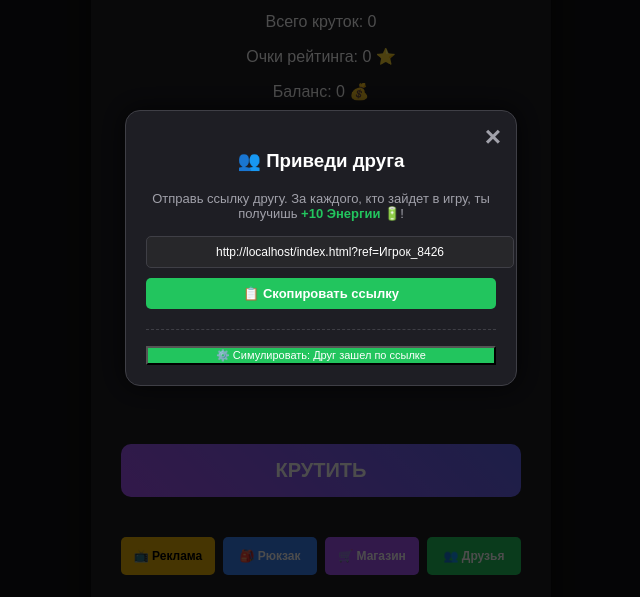
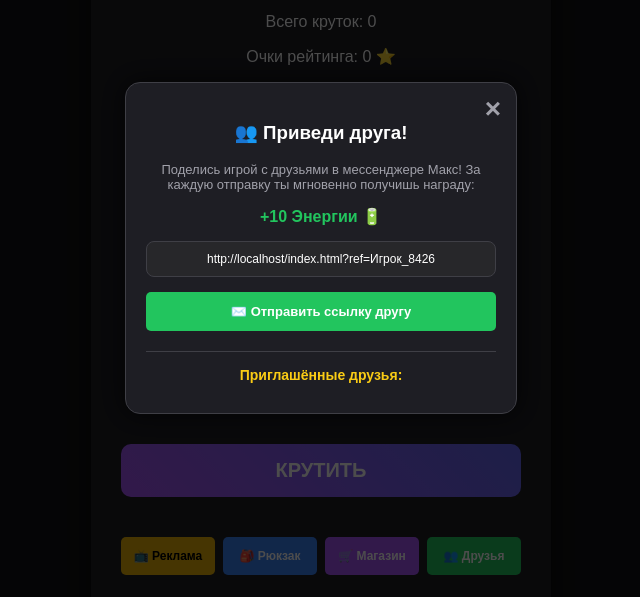
Before and after one commit to krinicnhiyyserega-hub/max-aura-rng, a website: page index.html in a window 1280 px wide. Both pictures are taken after a click on the button "👥 Друзья". Shown: the part 152-749 px from the top of the page, without its empty margins (319-959 px from the left). Drawn offline with Linux system fonts and the light colour scheme; no server answers.

Commit message:
Update index.html

```diff
--- a/index.html
+++ b/index.html
@@ -65,27 +65,34 @@
             </div>
         </div>
     </div>
-<!-- ВСПЛЫВАЮЩЕЕ ОКНО ДРУЗЕЙ (РЕФЕРАЛЫ) -->
-<div id="friends-modal" class="modal">
-    <div class="modal-content">
-        <span class="close-button" onclick="toggleFriends(false)">&times;</span>
-        <h3>👥 Приведи друга</h3>
-        <p style="font-size: 13px; color: #a1a1aa; margin-bottom: 15px;">
-            Отправь ссылку другу. За каждого, кто зайдет в игру, ты получишь <b style="color: #22c55e;">+10 Энергии 🔋</b>!
-        </p>
+    <!-- ВСПЛЫВАЮЩЕЕ ОКНО: РЕФЕРАЛЬНАЯ СИСТЕМА С СПИСКОМ ДРУЗЕЙ -->
+    <div id="friends-modal" class="modal" style="display: none;">
+        <div class="modal-content">
+            <span class="close-button" onclick="toggleFriends(false)">&times;</span>
+            <h3>👥 Приведи друга!</h3>
+            <p style="font-size: 13px; color: #a1a1aa; margin-bottom: 15px; text-align: center;">
+                Поделись игрой с друзьями в мессенджере Макс! За каждую отправку ты мгновенно получишь награду:
+                <br><br>
+                <b style="color: #22c55e; font-size: 16px;">+10 Энергии 🔋</b>
+            </p>
 
-        <!-- Поле с ссылкой -->
-        <input type="text" id="share-link-input" readonly style="width: 100%; padding: 8px; border-radius: 5px; border: 1px solid #3f3f46; background: #27272a; color: white; text-align: center; margin-bottom: 10px; font-size: 12px;">
+            <!-- Поле с уникальной ссылкой -->
+            <input type="text" id="share-link-input" readonly style="width: 100%; padding: 10px; border-radius: 8px; border: 1px solid #3f3f46; background: #27272a; color: white; text-align: center; margin-bottom: 15px; font-size: 12px; box-sizing: border-box;">
 
-        <!-- Кнопка копирования -->
-        <button class="btn-buy" onclick="copyLink()">📋 Скопировать ссылку</button>
+            <!-- Кнопка отправить -->
+            <button class="btn-buy" onclick="inviteFriendAction()" style="background: #22c55e; padding: 12px; margin-bottom: 20px;">✉️ Отправить ссылку другу</button>
 
-        <!-- Тестовая кнопка для симуляции вступления друга -->
-        <div style="margin-top: 20px; padding-top: 15px; border-top: 1px dashed #3f3f46;">
-            <button class="btn-friends" style="width: 100%; font-size: 11px;" onclick="simulateFriendJoin()">⚙️ Симулировать: Друг зашел по ссылке</button>
+            <!-- НАЧАЛО НОВОГО БЛОКА: Список приглашённых друзей -->
+            <div style="border-top: 1px solid #3f3f46; padding-top: 15px; max-height: 150px; overflow-y: auto; text-align: left;">
+                <h4 style="margin: 0 0 10px 0; text-align: center; color: #facc15; font-size: 14px;">Приглашённые друзья:</h4>
+                <div id="invited-friends-list">
+                    <!-- Сюда JavaScript будет вставлять друзей -->
+                </div>
+            </div>
+            <!-- КОНЕЦ НОВОГО БЛОКА -->
         </div>
     </div>
-</div>
+
            <!-- Блок Рейтинга Топ-10 -->
     <div class="leaderboard-section">
         <h3>🏆 Рейтинг игроков (Топ-10)</h3>
```
